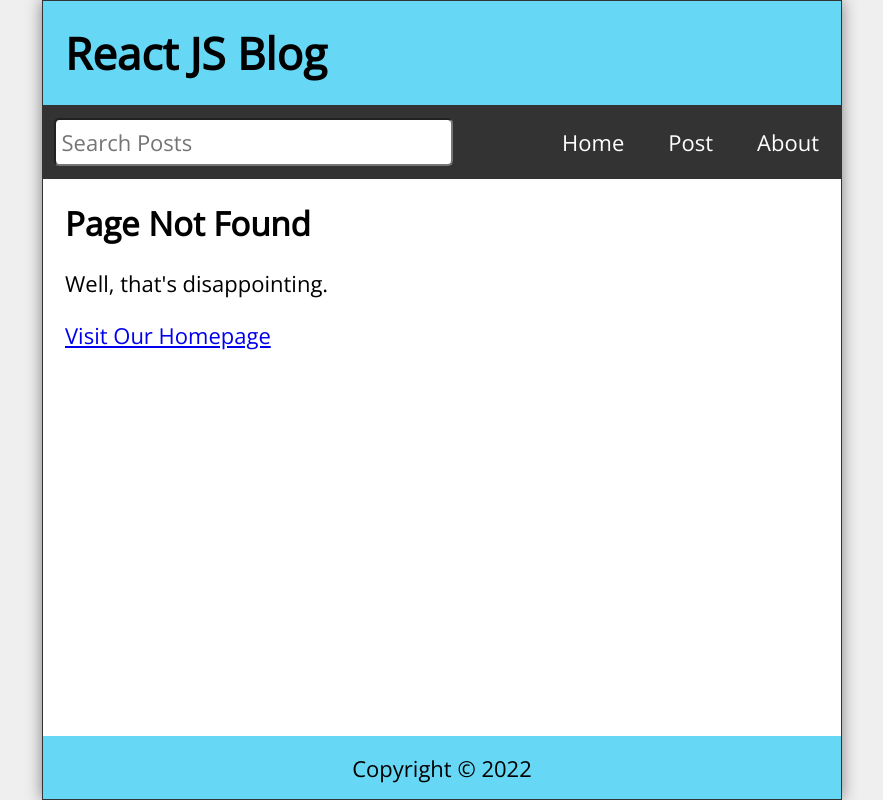
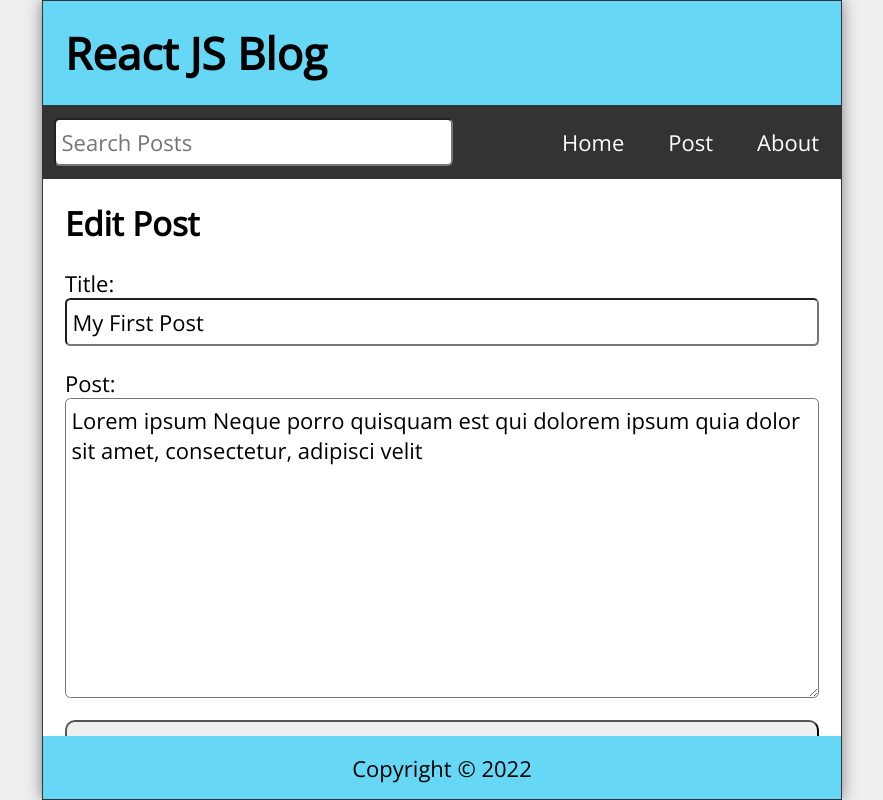
Before and after one commit to GoulartAugusto/reactjs-blog, a React (Create React App) app: page /edit/1 in a window 1280 px wide. Before the commit this address had no page. Shown: the whole page, without its empty margins (198-1081 px from the left). Built offline with nearby package versions, Linux system fonts and the light colour scheme; data requests are answered from the project's data file.

Commit message:
add: edit posts, and axios api for data

```diff
--- /dev/null
+++ b/data/db.json
@@ -0,0 +1,34 @@
+{
+  "posts": [
+    {
+      "id": 1,
+      "title": "My First Post",
+      "datetime": "September 22, 2022 18:22:22",
+      "body": "Lorem ipsum Neque porro quisquam est qui dolorem ipsum quia dolor sit amet, consectetur, adipisci velit"
+    },
+    {
+      "id": 2,
+      "title": "My 2nd Post",
+      "datetime": "September 23, 2022 13:20:44",
+      "body": "Lorem ipsum Neque porro quisquam est qui dolorem ipsum quia dolor sit amet, consectetur, adipisci velit"
+    },
+    {
+      "id": 3,
+      "title": "My 3rd Post",
+      "datetime": "September 25, 2022 20:10:22",
+      "body": "Lorem ipsum Neque porro quisquam est qui dolorem ipsum quia dolor sit amet, consectetur, adipisci velit"
+    },
+    {
+      "id": 4,
+      "title": "My Fourth Post",
+      "datetime": "September 25, 2022 20:20:11",
+      "body": "Lorem ipsum Neque porro quisquam est qui dolorem ipsum quia dolor sit amet, consectetur, adipisci velit"
+    },
+    {
+      "id": 5,
+      "title": "Testing Submit Post",
+      "dateTime": "25 September, 2022 9:33:04 PM",
+      "body": "This is the text of the post... the edit of the post is it."
+    }
+  ]
+}
--- a/package.json
+++ b/package.json
@@ -6,6 +6,7 @@
     "@testing-library/jest-dom": "^5.16.5",
     "@testing-library/react": "^13.4.0",
     "@testing-library/user-event": "^13.5.0",
+    "axios": "^0.27.2",
     "date-fns": "^2.29.3",
     "react": "^18.2.0",
     "react-dom": "^18.2.0",
--- a/src/App.js
+++ b/src/App.js
@@ -5,45 +5,43 @@
 import Home from "./Home";
 import NewPost from "./NewPost";
 import PostPage from "./PostPage";
+import EditPost from "./EditPost";
 import About from "./About";
 import Missing from "./Missing";
 import { Route, Switch, useHistory } from "react-router-dom";
 import { useState, useEffect } from "react";
 import { format } from 'date-fns';
+import api from './api/posts';
 
 function App() {
-  const [posts, setPosts] = useState([
-    {
-      id: 1,
-      title: "My First Post",
-      datetime: "September 22, 2022 18:22:22",
-      body: "Lorem ipsum Neque porro quisquam est qui dolorem ipsum quia dolor sit amet, consectetur, adipisci velit"
-    },
-    {
-      id: 2,
-      title: "My 2nd Post",
-      datetime: "September 22, 2022 18:22:22",
-      body: "Lorem ipsum Neque porro quisquam est qui dolorem ipsum quia dolor sit amet, consectetur, adipisci velit"
-    },
-    {
-      id: 3,
-      title: "My 3rd Post",
-      datetime: "September 22, 2022 18:22:22",
-      body: "Lorem ipsum Neque porro quisquam est qui dolorem ipsum quia dolor sit amet, consectetur, adipisci velit"
-    },
-    {
-      id: 4,
-      title: "My Fourth Post",
-      datetime: "September 22, 2022 18:22:22",
-      body: "Lorem ipsum Neque porro quisquam est qui dolorem ipsum quia dolor sit amet, consectetur, adipisci velit"
-    }
-  ]);
-
+  const [posts, setPosts] = useState([]);
   const [search, setSearch] = useState('');
   const [searchResults, setSearchResults] = useState([]);
   const [postTitle, setPostTitle] = useState('');
   const [postBody, setPostBody] = useState('');
+  const [editTitle, setEditTitle] = useState('');
+  const [editBody, setEditBody] = useState('');
   const history = useHistory();
+
+  useEffect(() => {
+    const fetchPosts = async () => {
+      try {
+        const response = await api.get('/posts');
+        setPosts(response.data);
+      } catch (err) {
+        if (err.response) {
+          // Not in the 200 response range
+          console.log(err.response.data);
+          console.log(err.response.status);
+          console.log(err.response.headers);
+        } else {
+          console.log(`Error: ${err.message}`);
+        }
+      }
+    }
+
+    fetchPosts();
+  }, [])
 
   useEffect(() => {
     const filteredResults = posts.filter(post =>
@@ -53,22 +51,46 @@
       setSearchResults(filteredResults.reverse());
   },[posts, search])
 
-  const handleSubmit = (e) => {
+  const handleSubmit = async (e) => {
     e.preventDefault();
     const id = posts.length ? posts[posts.length - 1].id + 1 : 1;
     const dateTime = format(new Date(), 'dd MMMM, yyyy pp');
     const newPost = { id, title: postTitle, dateTime, body: postBody };
-    const allPosts = [...posts, newPost];
+    try {
+      const response = await api.post('/posts', newPost);
+      const allPosts = [...posts, response.data];
       setPosts(allPosts);
       setPostTitle('');
       setPostBody('');
       history.push('/');
+    } catch (err) {
+      console.log(`Error: ${err.message}`);
+    }
   }
 
-  const handleDelete = (id) => {
+  const handleEdit = async (id) => {
+    const dateTime = format(new Date(), 'dd MMMM, yyyy pp');
+    const updatedPost = { id, title: editTitle, dateTime, body: editBody };
+    try {
+      const response = await api.put(`/posts/${id}`, updatedPost);
+      setPosts(posts.map(post => post.id === id ? { ...response.data } : post));
+      setEditTitle('');
+      setEditBody('');
+      history.push('/');
+    } catch (err) {
+      console.log(`Error: ${err.message}`);
+    }
+  }
+
+  const handleDelete = async (id) => {
+    try {
+      await api.delete(`/posts/${id}`);
       const postsList = posts.filter(post => post.id !== id);
       setPosts(postsList);
       history.push('/');
+    } catch (err) {
+      console.log(`Error: ${err.message}`);
+    }
   }
 
   return (
@@ -88,6 +110,16 @@
             setPostBody={setPostBody}
           />
         </Route>
+        <Route path="/edit/:id">
+          <EditPost
+            posts={posts}
+            handleEdit={handleEdit}
+            editTitle={editTitle}
+            setEditTitle={setEditTitle}
+            editBody={editBody}
+            setEditBody={setEditBody}
+          />
+        </Route>
         <Route path="/post/:id">
           <PostPage posts={posts} handleDelete={handleDelete} />
         </Route>
--- /dev/null
+++ b/src/EditPost.js
@@ -0,0 +1,54 @@
+import React, { useEffect } from 'react';
+import { useParams, Link } from 'react-router-dom';
+
+const EditPost = ({
+    posts, handleEdit, editBody, setEditBody, editTitle, setEditTitle
+}) => {
+    const { id } = useParams();
+    const post = posts.find(post => (post.id).toString() === id);
+
+    useEffect(() => {
+        if (post) {
+            setEditTitle(post.title);
+            setEditBody(post.body);
+        }
+    }, [post, setEditTitle, setEditBody])
+    return (
+        <main className='NewPost'>
+            {editTitle &&
+            <>
+                <h2>Edit Post</h2>
+                <form className='newPostForm' onSubmit={(e) => e.preventDefault()}>
+                    <label htmlFor='postTitle'>Title:</label>
+                    <input
+                        id='postTitle'
+                        type='text'
+                        required
+                        value={editTitle}
+                        onChange={(e) => setEditTitle(e.target.value)}
+                    />
+                    <label htmlFor='postBody'>Post:</label>
+                    <textarea
+                        id='postBody'
+                        required
+                        value={editBody}
+                        onChange={(e) => setEditBody(e.target.value)}
+                    />
+                    <button type='submit' onClick={() => handleEdit(post.id)}>Submit</button>
+                </form>
+            </>
+        }
+        {!editTitle &&
+            <>
+                <h2>Post Not Found</h2>
+                <p>Well, that's disappointing.</p>
+                <p>
+                    <Link to="/">Visit Our Homepage</Link>
+                </p>
+            </>
+        }
+        </main>
+    )
+}
+
+export default EditPost
--- a/src/PostPage.js
+++ b/src/PostPage.js
@@ -12,7 +12,8 @@
               <h2>{post.title}</h2>
               <p className='postDate'>{post.dateTime}</p>
               <p className='postBody'>{post.body}</p>
-              <button onClick={() => handleDelete(post.id)}>
+              <Link to={`/edit/${post.id}`}><button className='editButton'>Edit Post</button></Link>
+              <button className='deleteButton' onClick={() => handleDelete(post.id)}>
                 Delete Post
               </button>
             </>
--- /dev/null
+++ b/src/api/posts.js
@@ -0,0 +1,5 @@
+import axios from "axios";
+
+export default axios.create({
+    baseURL: 'http://localhost:3500'
+});
--- a/src/index.css
+++ b/src/index.css
@@ -200,9 +200,8 @@
   cursor: pointer;
 }
 
-.Missing h2, .PostPage h2,
-.Missing p, .PostPage p {
-  margin-bottom: 1rem;
+.Missing p, .PostPage p, .NewPost p {
+  margin-top: 1rem;
 }
 
 .PostPage button {
@@ -210,10 +209,18 @@
   min-width: 48px;
   border-radius: 0.25rem;
   padding: 0.5rem;
+  margin-right: 0.5rem;
   font-size: 1rem;
-  background-color: red;
   color: #fff;
   cursor: pointer;
+}
+
+.deleteButton {
+  background-color: red;
+}
+
+.editButton {
+  background-color: #333;
 }
 
 .statusMsg {
```
Also changed, not shown: 1 other file (tests, documents, lock files or other folders). Lines whose indentation alone changed are shown as unchanged.
